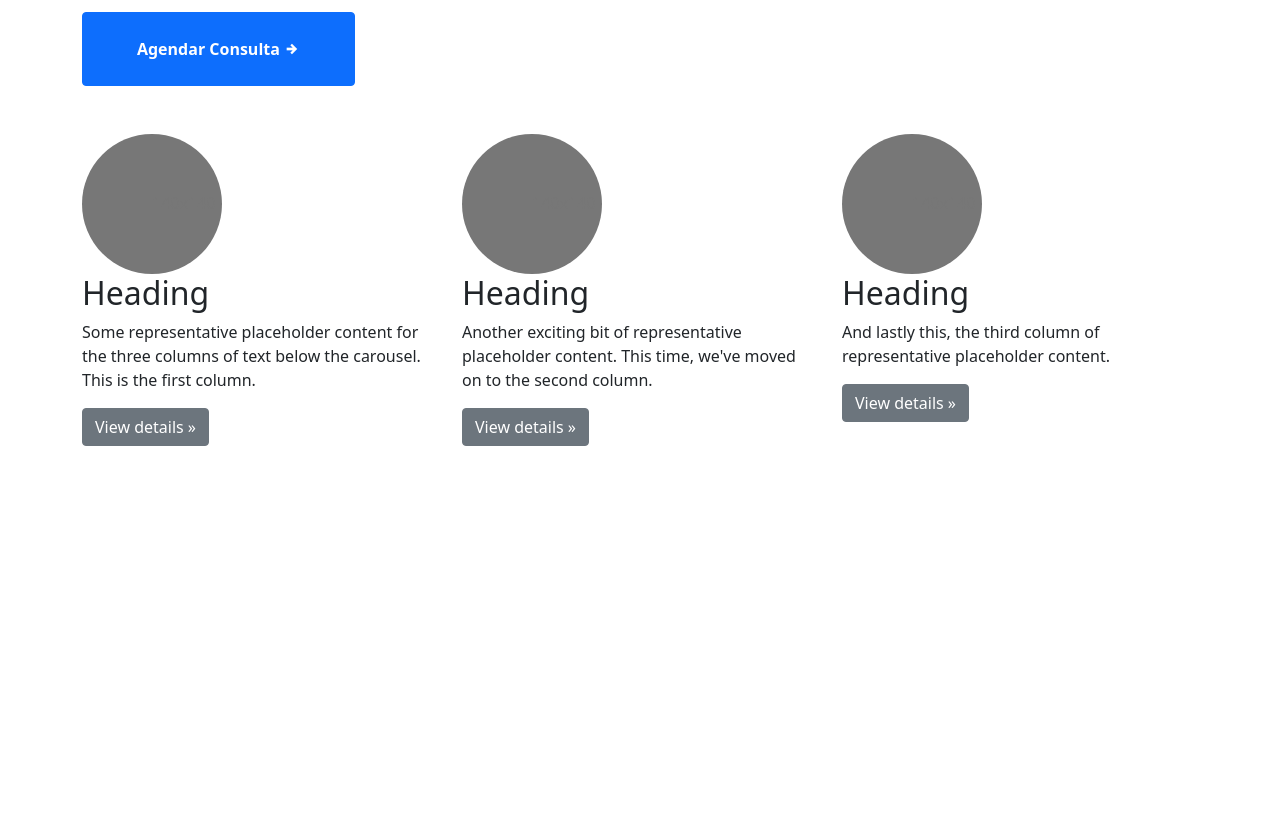
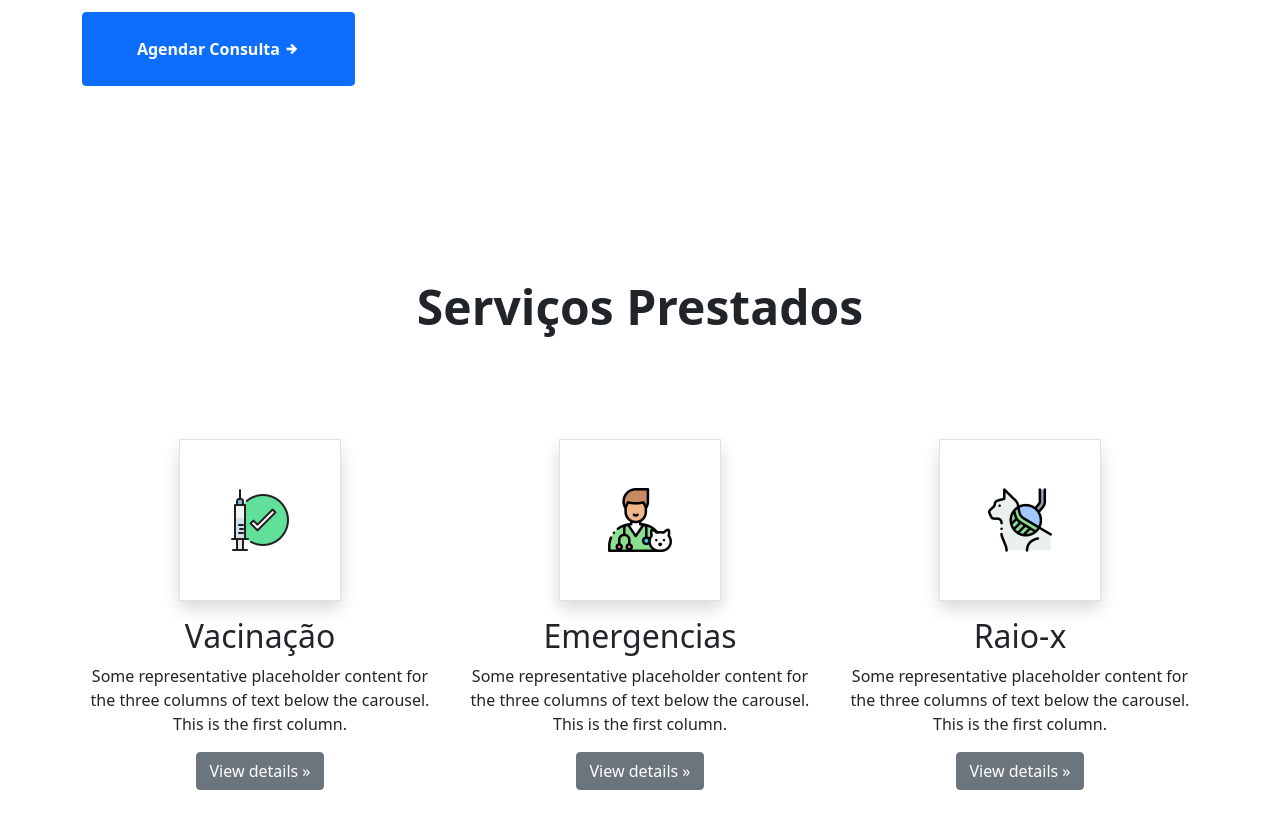
Before and after one commit to FernandoAz09/Vet-CatLovers, a plain HTML site: page index.html in a window 1280 px wide. Shown: the part 740-1568 px from the top of the page. Before the commit the page ends 1202 px from the top, so only its background shows below. Drawn offline with nearby package versions, Linux system fonts and the light colour scheme; no server answers.

Commit message:
Criado segunda section com serviços

```diff
--- a/index.html
+++ b/index.html
@@ -14,7 +14,7 @@
 </head>
 <body>
     <div class="container">
-        <header class="d-flex flex-wrap justify-content-center py-3 mb-5 border-bottom">
+        <header class="bg-light sticky-top d-flex flex-wrap justify-content-center py-3 mb-5 border-bottom">
             <a href="/" class="d-flex align-items-center mb-3 mb-md-0 me-md-auto text-dark text-decoration-none">
                 <img class="gato2" src="/assets/gato2.png">
                 <span class="fs-4 fw-bold">Vet.CatLover's</span>
@@ -30,7 +30,7 @@
             </ul>
         </header>
 
-        <section>
+        <section id="presentation" class="mb-5">
             <div class="row text-center text-md-start">
                 <div class="col-md-6 mt-3">
                     <h2 class="mt-5 fs-5">Aqui o seu amigo é tratado com carinho</h2>
@@ -42,36 +42,40 @@
                     <a href="#" class="mt-5 w-50 p-4 fw-bold btn btn-primary">Agendar Consulta <i class="mdi mdi-arrow-right-thick"></i> </a>
                 </div>
                 <div class="col-md-6">
-                    <lottie-player class="m-a m-auto float-none float-sm-end" src="https://assets9.lottiefiles.com/packages/lf20_OT15QW.json"  background="transparent"  speed="0.5"  style="max-width: 70%;"  loop autoplay></lottie-player>
+                    <lottie-player class="m-a m-auto float-none float-md-end" src="https://assets9.lottiefiles.com/packages/lf20_OT15QW.json"  background="transparent"  speed="0.5"  style="max-width: 70%;"  loop autoplay></lottie-player>
                 </div>
             </div>
 
         </section>
 
         <!-- Three columns of text below the carousel -->
-        <section>
+        <section id="services" class="text-center py-5 my-5">
+            <div class="row pt-5 mt-5">
+                <div class="col-12">
+                    <h2 class="display-5 fw-bold">Serviços Prestados</h2>
+                </div>
+            </div>
             <div class="row mt-5">
-                <div class="col-lg-4">
-                    <svg class="bd-placeholder-img rounded-circle" width="140" height="140" xmlns="http://www.w3.org/2000/svg" role="img" aria-label="Placeholder: 140x140" preserveAspectRatio="xMidYMid slice" focusable="false"><title>Placeholder</title><rect width="100%" height="100%" fill="#777"></rect><text x="50%" y="50%" fill="#777" dy=".3em">140x140</text></svg>
-
-                    <h2>Heading</h2>
+                <div class="col-lg-4 mt-5">
+                    <img class="shadow border p-5" src="assets/img/vacinado (1).png" alt="">
+                    <h2 class="mt-3">Vacinação</h2>
                     <p>Some representative placeholder content for the three columns of text below the carousel. This is the first column.</p>
                     <p><a class="btn btn-secondary" href="#">View details »</a></p>
-                    </div><!-- /.col-lg-4 -->
-                    <div class="col-lg-4">
-                    <svg class="bd-placeholder-img rounded-circle" width="140" height="140" xmlns="http://www.w3.org/2000/svg" role="img" aria-label="Placeholder: 140x140" preserveAspectRatio="xMidYMid slice" focusable="false"><title>Placeholder</title><rect width="100%" height="100%" fill="#777"></rect><text x="50%" y="50%" fill="#777" dy=".3em">140x140</text></svg>
+                </div>
 
-                    <h2>Heading</h2>
-                    <p>Another exciting bit of representative placeholder content. This time, we've moved on to the second column.</p>
+                <div class="col-lg-4 mt-5">
+                    <img class=" shadow border p-5" src="assets/img/veterinario.png" alt="">
+                    <h2 class="mt-3">Emergencias</h2>
+                    <p>Some representative placeholder content for the three columns of text below the carousel. This is the first column.</p>
                     <p><a class="btn btn-secondary" href="#">View details »</a></p>
-                    </div><!-- /.col-lg-4 -->
-                    <div class="col-lg-4">
-                    <svg class="bd-placeholder-img rounded-circle" width="140" height="140" xmlns="http://www.w3.org/2000/svg" role="img" aria-label="Placeholder: 140x140" preserveAspectRatio="xMidYMid slice" focusable="false"><title>Placeholder</title><rect width="100%" height="100%" fill="#777"></rect><text x="50%" y="50%" fill="#777" dy=".3em">140x140</text></svg>
+                </div>
 
-                    <h2>Heading</h2>
-                    <p>And lastly this, the third column of representative placeholder content.</p>
+                <div class="col-lg-4 mt-5">
+                    <img class="shadow border p-5" src="assets/img/raio-x.png" alt="">
+                    <h2 class="mt-3">Raio-x</h2>
+                    <p>Some representative placeholder content for the three columns of text below the carousel. This is the first column.</p>
                     <p><a class="btn btn-secondary" href="#">View details »</a></p>
-                </div><!-- /.col-lg-4 -->
+                </div>
             </div>
         </section>
         <!-- /.row -->
```
Also changed, not shown: assets/img/raio-x.png (added), assets/img/vacinado (1).png (added), assets/img/veterinario.png (added).
